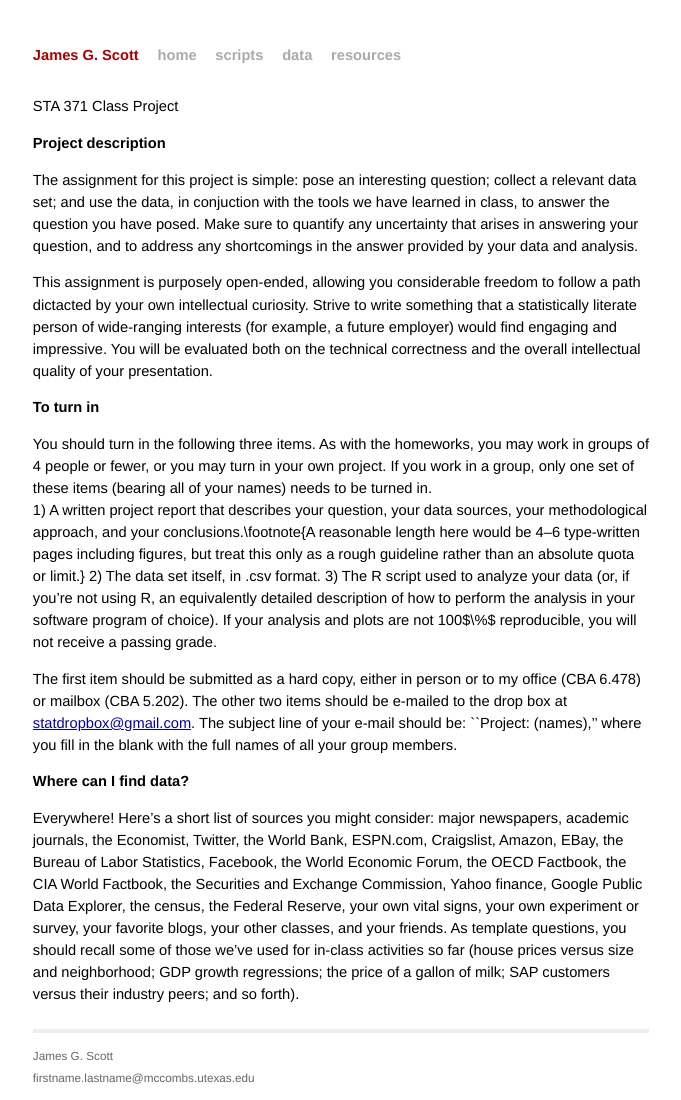
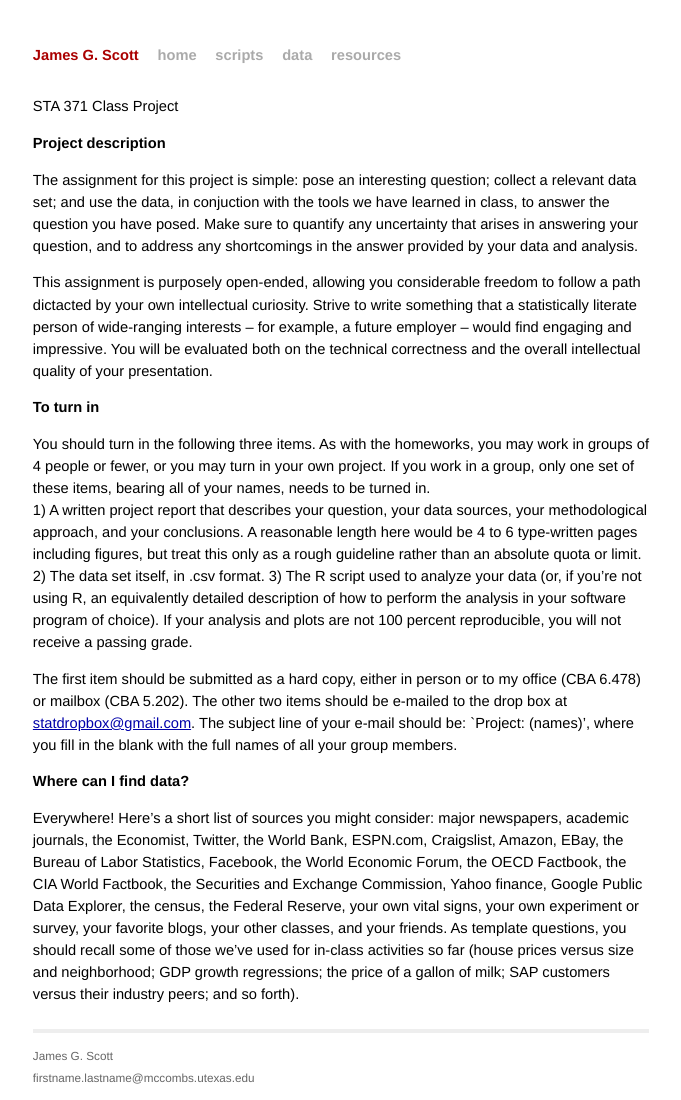
Before and after one commit to MhAmine/STA371, a Jekyll site: the page built from _posts/2014-03-18-project.md, in a window 1280 px wide. Shown: the whole page, without its empty margins (299-980 px from the left). Built offline with Jekyll 4.4.1, drawn with Linux system fonts in a browser that asks for light colours.

Commit message:
markdwn errors

```diff
--- a/_posts/2014-03-18-project.md
+++ b/_posts/2014-03-18-project.md
@@ -11,19 +11,19 @@ Project description
 
 The assignment for this project is simple: pose an interesting question; collect a relevant data set; and use the data, in conjuction with the tools we have learned in class, to answer the question you have posed.  Make sure to quantify any uncertainty that arises in answering your question, and to address any shortcomings in the answer provided by your data and analysis.
 
-This assignment is purposely open-ended, allowing you considerable freedom to follow a path dictacted by your own intellectual curiosity.  Strive to write something that a statistically literate person of wide-ranging interests (for example, a future employer) would find engaging and impressive.  You will be evaluated both on the technical correctness and the overall intellectual quality of your presentation.
+This assignment is purposely open-ended, allowing you considerable freedom to follow a path dictacted by your own intellectual curiosity.  Strive to write something that a statistically literate person of wide-ranging interests -- for example, a future employer -- would find engaging and impressive.  You will be evaluated both on the technical correctness and the overall intellectual quality of your presentation.
 
 
 To turn in
 ----------
 
-You should turn in the following three items.  As with the homeworks, you may work in groups of 4 people or fewer, or you may turn in your own project.  If you work in a group, only one set of these items (bearing all of your names) needs to be turned in.
-1) A written project report that describes your question, your data sources, your methodological approach, and your conclusions.\footnote{A reasonable length here would be 4--6 type-written pages including figures, but treat this only as a rough guideline rather than an absolute quota or limit.}
+You should turn in the following three items.  As with the homeworks, you may work in groups of 4 people or fewer, or you may turn in your own project.  If you work in a group, only one set of these items, bearing all of your names, needs to be turned in.
+1) A written project report that describes your question, your data sources, your methodological approach, and your conclusions.  A reasonable length here would be 4 to 6 type-written pages including figures, but treat this only as a rough guideline rather than an absolute quota or limit.
 2) The data set itself, in .csv format.
-3)  The R script used to analyze your data (or, if you're not using R, an equivalently detailed description of how to perform the analysis in your software program of choice).  If your analysis and plots are not 100$\%$ reproducible, you will not receive a passing grade.
+3) The R script used to analyze your data (or, if you're not using R, an equivalently detailed description of how to perform the analysis in your software program of choice).  If your analysis and plots are not 100 percent reproducible, you will not receive a passing grade.
 
 
-The first item should be submitted as a hard copy, either in person or to my office (CBA 6.478) or mailbox (CBA 5.202).  The other two items should be e-mailed to the drop box at [statdropbox@gmail.com](statdropbox@gmail.com).  The subject line of your e-mail should be: ``Project: (names),'' where you fill in the blank with the full names of all your group members.
+The first item should be submitted as a hard copy, either in person or to my office (CBA 6.478) or mailbox (CBA 5.202).  The other two items should be e-mailed to the drop box at [statdropbox@gmail.com](statdropbox@gmail.com).  The subject line of your e-mail should be: `Project: (names)', where you fill in the blank with the full names of all your group members.
 
 
 Where can I find data?
```
